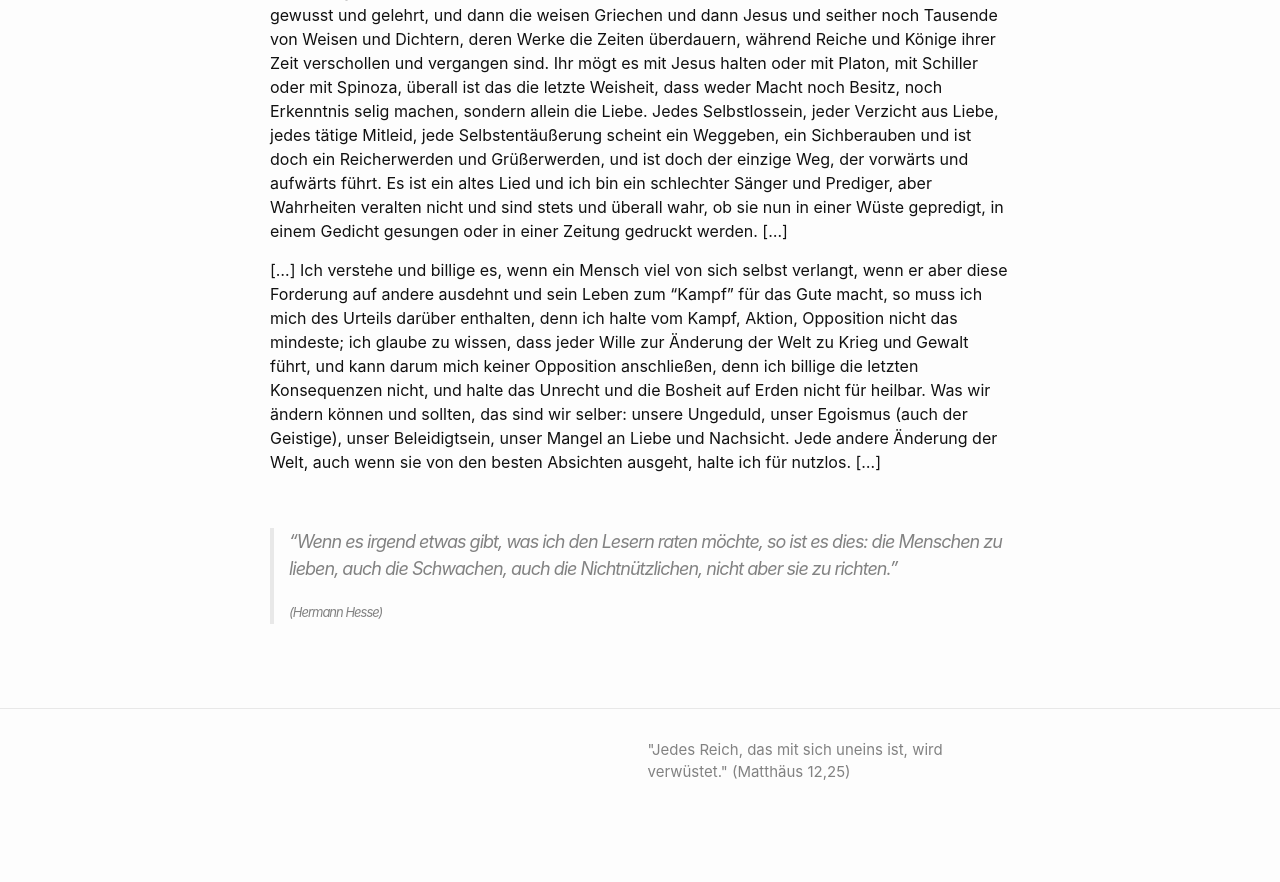
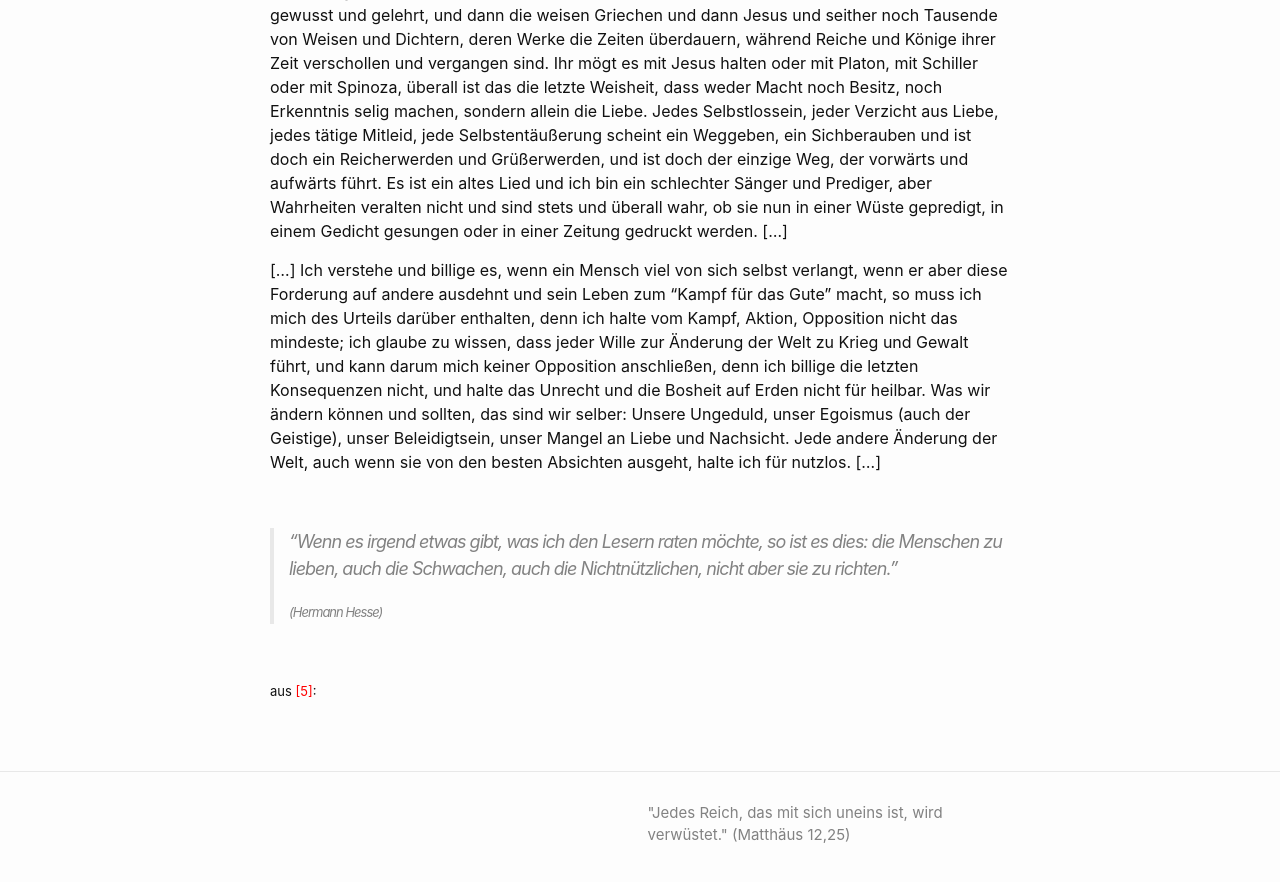
Before and after one commit to Hautaklyttn/-selbst-, a Jekyll site: the page built from docs/hHesse.md, in a window 1280 px wide and 900 px high, scrolled down 3184 px. Shown: the top 882 px of the window. Built offline with Jekyll 4.4.1, drawn with Linux system fonts in a browser that asks for light colours; before the commit the page ends 4028 px from its top, so only the background shows below that.

Commit message:
Text update

```diff
--- a/docs/hHesse.md
+++ b/docs/hHesse.md
@@ -146,11 +146,11 @@ ich bin ein schlechter Sänger und Prediger, aber Wahrheiten veralten nicht und
 ob sie nun in einer  Wüste gepredigt, in einem Gedicht gesungen oder in einer Zeitung gedruckt werden. [...]
 
 [...] Ich verstehe und billige es, wenn ein Mensch viel von sich selbst verlangt, wenn er aber diese Forderung
-auf andere ausdehnt und sein Leben zum "Kampf" für das Gute macht, so muss ich mich des Urteils darüber
+auf andere ausdehnt und sein Leben zum "Kampf für das Gute" macht, so muss ich mich des Urteils darüber
 enthalten, denn ich halte vom Kampf, Aktion, Opposition nicht das mindeste; ich glaube zu wissen, dass jeder
 Wille zur Änderung der Welt zu Krieg und Gewalt führt, und kann darum mich keiner Opposition anschließen,
 denn ich billige die letzten Konsequenzen nicht, und halte das Unrecht und die Bosheit auf Erden nicht für
-heilbar. Was wir ändern können und sollten, das sind wir selber: unsere Ungeduld, unser Egoismus (auch der
+heilbar. Was wir ändern können und sollten, das sind wir selber: Unsere Ungeduld, unser Egoismus (auch der
 Geistige), unser Beleidigtsein, unser Mangel an Liebe und Nachsicht. Jede andere Änderung der Welt, auch
 wenn sie von den besten Absichten ausgeht, halte ich für nutzlos. [...]
 
@@ -161,3 +161,7 @@ wenn sie von den besten Absichten ausgeht, halte ich für nutzlos. [...]
 > <font size="-1">(Hermann Hesse)</font>
 
 &nbsp;
+
+<font size="-1">aus <span style="color:red ">[5]</span>:</font>
+
+&nbsp;
```
